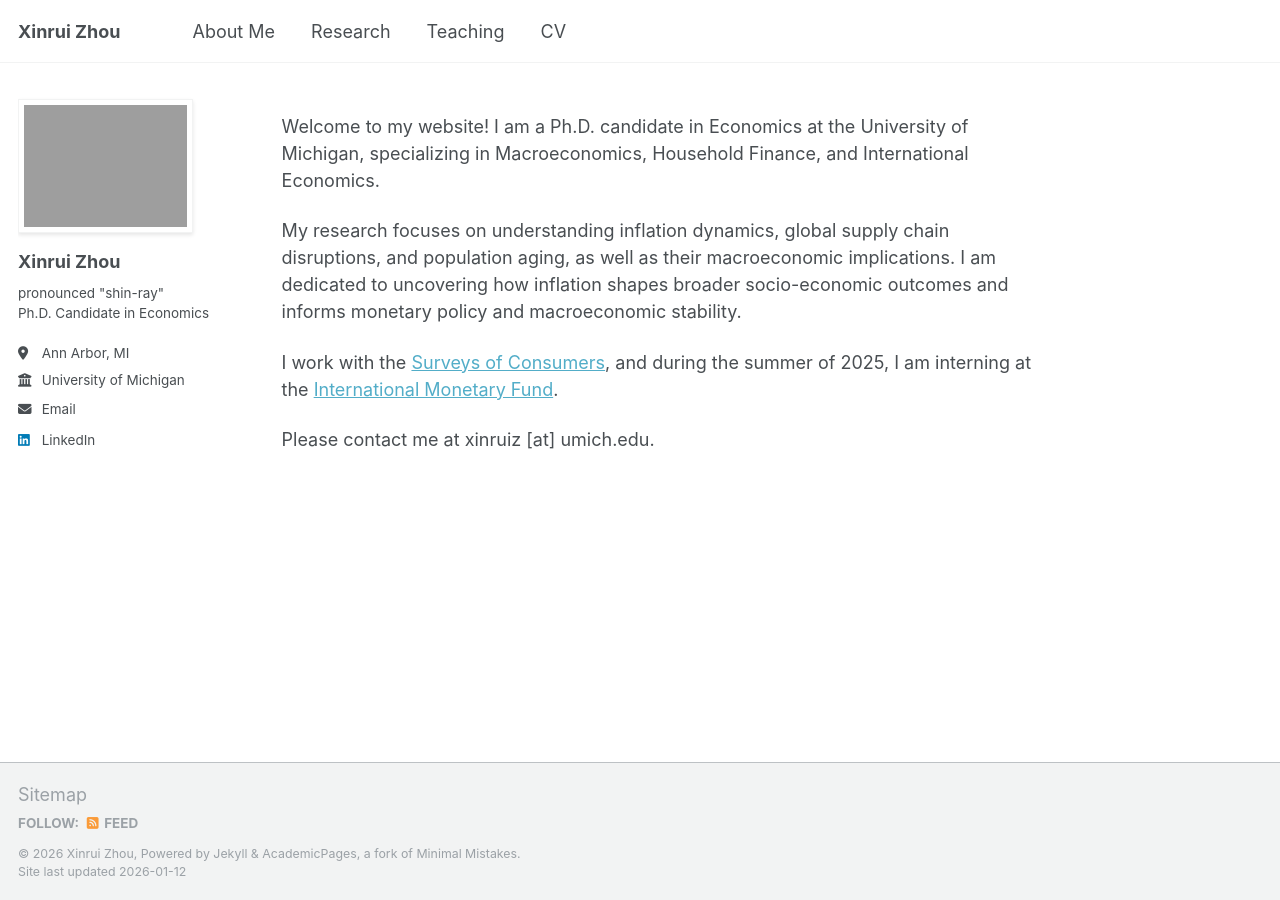
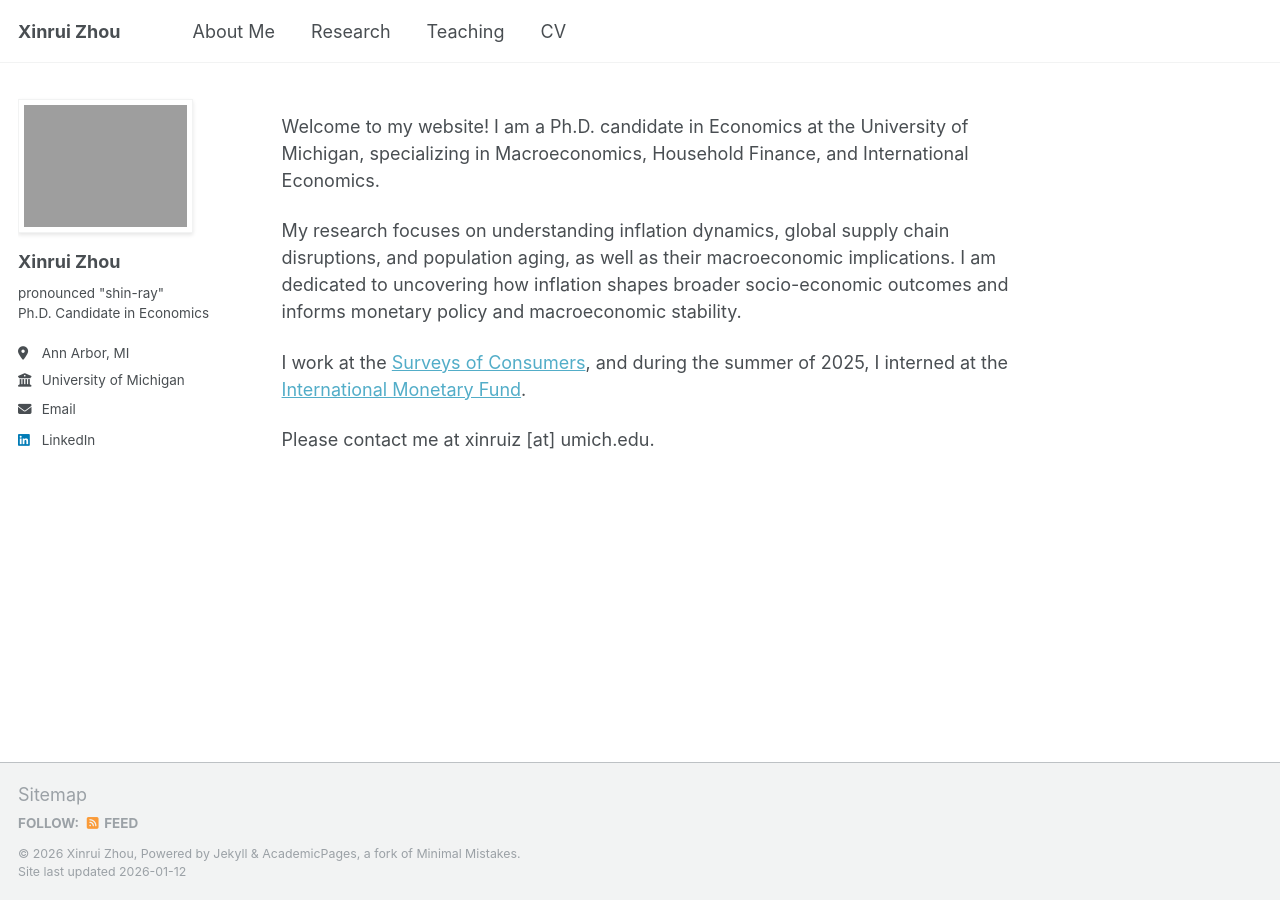
Before and after one commit to xruizhou/xruizhou.github.io, a Jekyll site: the page built from _pages/about.md, in a window 1280 px wide. Built offline with Jekyll 4.4.1, drawn with Linux system fonts in a browser that asks for light colours; a script that is not in the unit is left out.

Commit message:
Update about.md

```diff
--- a/_pages/about.md
+++ b/_pages/about.md
@@ -13,6 +13,6 @@ Welcome to my  website! I am a Ph.D. candidate in Economics at the University of
 
 My research focuses on understanding inflation dynamics, global supply chain disruptions, and population aging, as well as their macroeconomic implications. I am dedicated to uncovering how inflation shapes broader socio-economic outcomes and informs monetary policy and macroeconomic stability.
 
-I work with the <a href="https://data.sca.isr.umich.edu/" target="_blank">Surveys of Consumers</a>, and during the summer of 2025, I am interning at the <a href="https://www.imf.org/" target="_blank">International Monetary Fund</a>.
+I work at the <a href="https://data.sca.isr.umich.edu/" target="_blank">Surveys of Consumers</a>, and during the summer of 2025, I interned at the <a href="https://www.imf.org/" target="_blank">International Monetary Fund</a>.
 
 Please contact me at xinruiz [at] umich.edu.
```
